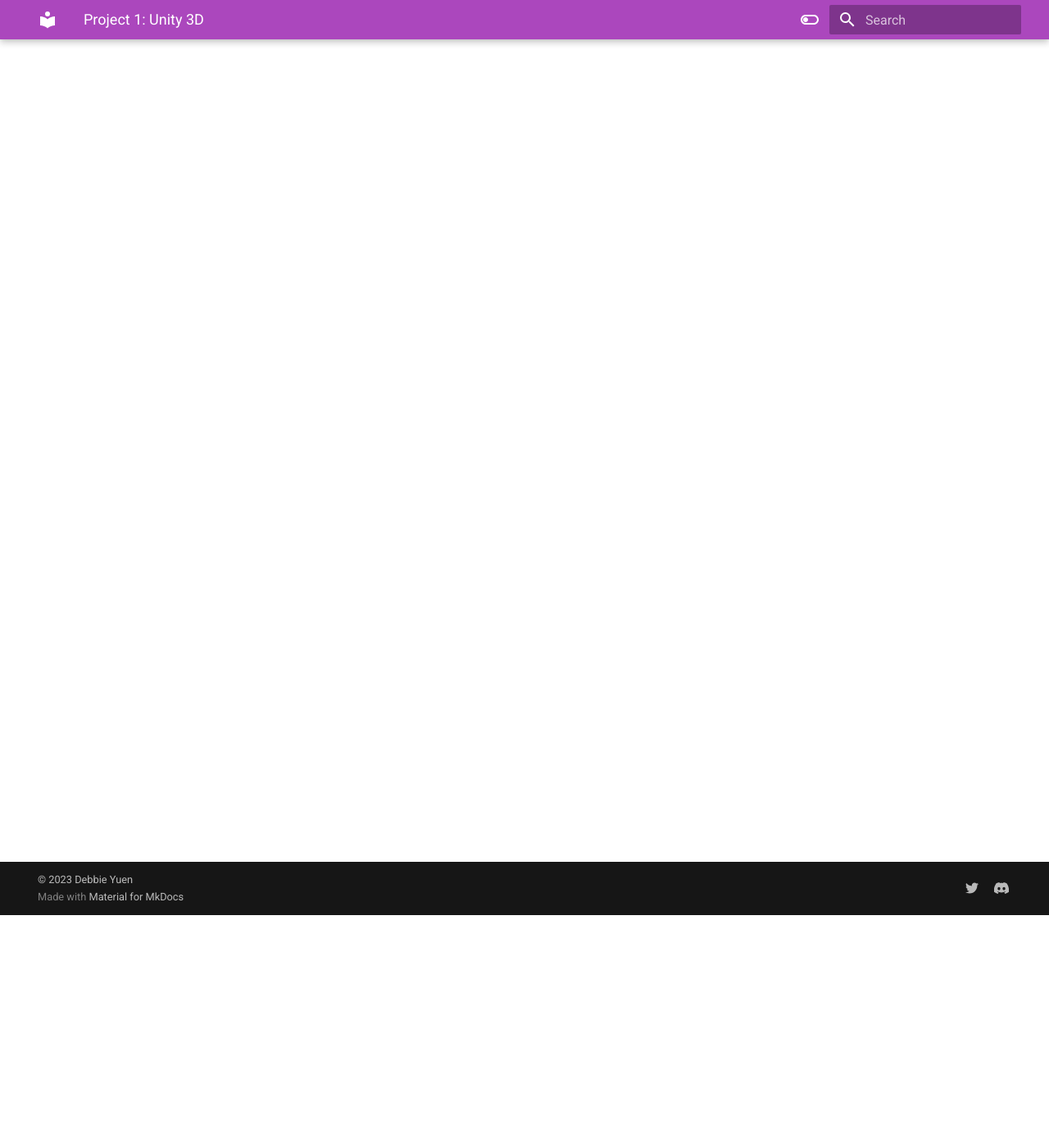
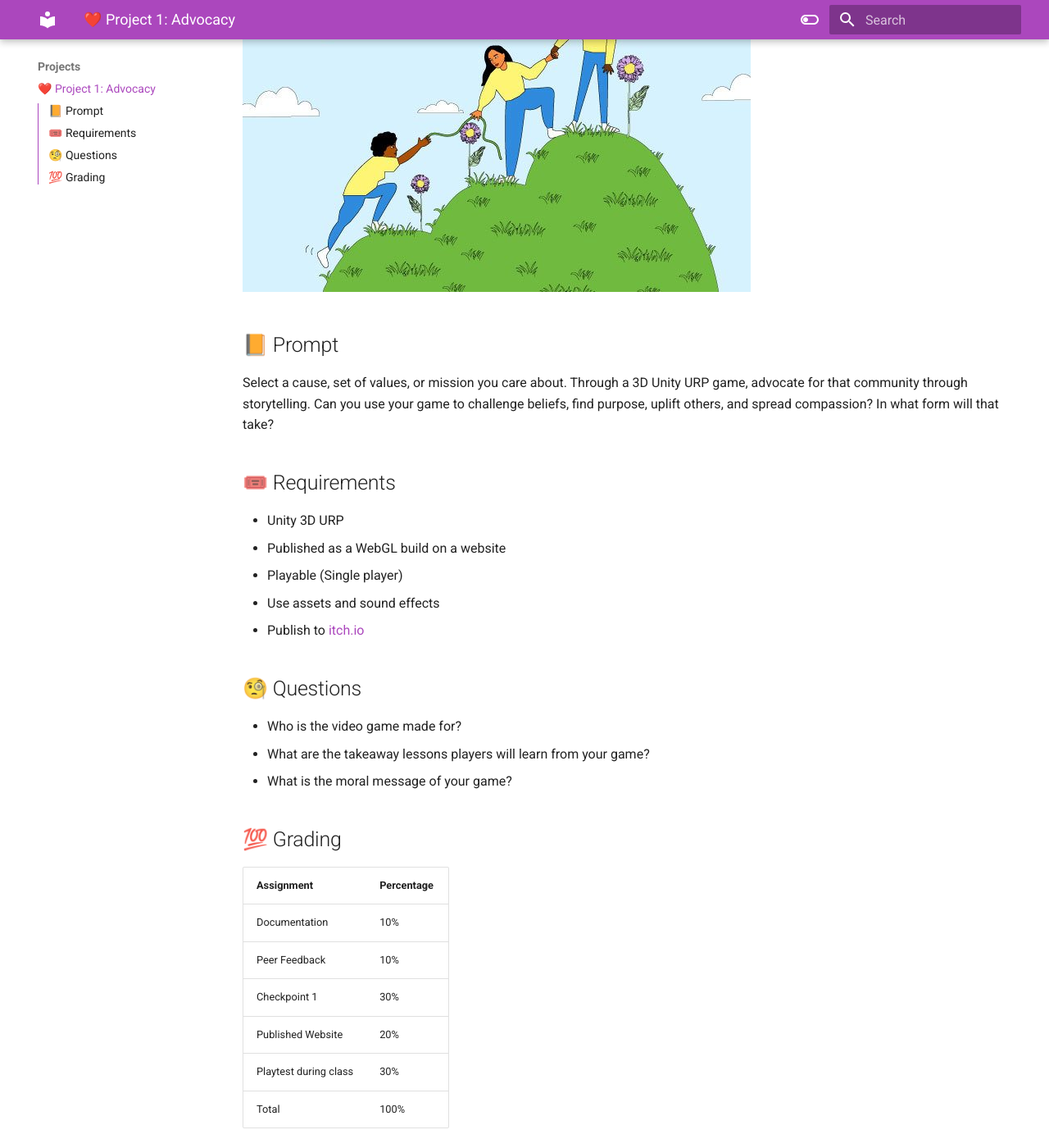
Before and after one commit to usc-ctin583/usc-ctin583.github.io, an MkDocs documentation site: the page built from docs/Projects/project1.md, in a window 1280 px wide and 1400 px high, scrolled down 284 px. Shown: the whole window at 82% size. Built offline with MkDocs 1.6.1 and Material for MkDocs 9.7.7, drawn with Linux system fonts in a browser that asks for light colours; some of the changed text lies outside the part shown.

Commit message:
add project 1

```diff
--- a/docs/Projects/project1.md
+++ b/docs/Projects/project1.md
@@ -1 +1,28 @@
-# Project 1: Unity 3D
+# ❤️ Project 1: Advocacy
+
+![Image title](../Projects/helpothers.jpg)
+
+## 📙 Prompt
+Select a cause, set of values, or mission you care about. Through a 3D Unity URP game, advocate for that community through storytelling. Can you use your game to challenge beliefs, find purpose, uplift others, and spread compassion? In what form will that take?
+
+## 🎟️ Requirements
+* Unity 3D URP
+* Published as a WebGL build on a website
+* Playable (Single player)
+* Use assets and sound effects
+* Publish to [itch.io](https://itch.io/)
+
+## 🧐 Questions
+* Who is the video game made for?
+* What are the takeaway lessons players will learn from your game?
+* What is the moral message of your game?
+
+## 💯 Grading
+| Assignment | Percentage |
+| :--------- | :--------- |
+| Documentation | 10% |
+| Peer Feedback | 10% |
+| Checkpoint 1 | 30% |
+| Published Website | 20% |
+| Playtest during class | 30% |
+| Total | 100% |
```
Also changed, not shown: docs/Projects/helpothers.jpg (added).
